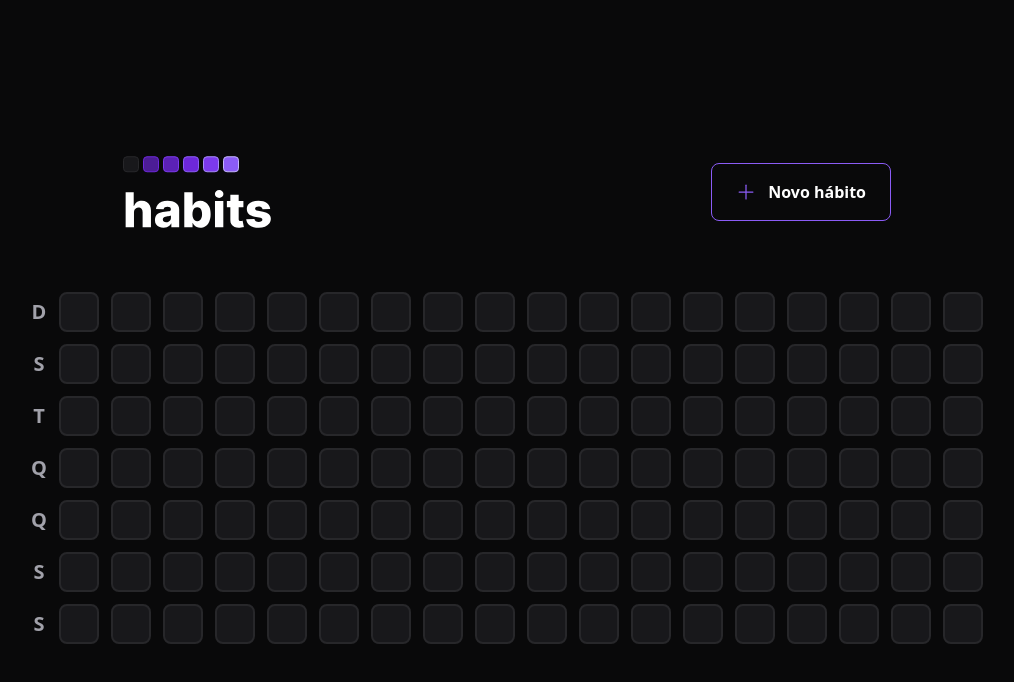
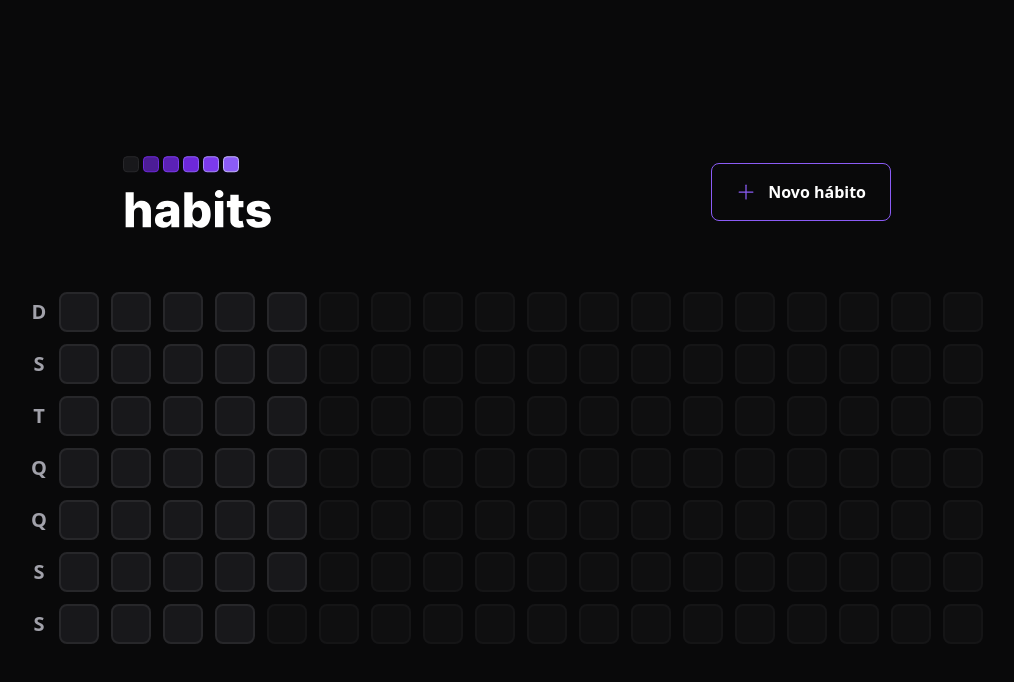
Before and after one commit to tiagoaraujo00/habit-harbor, a React (Vite) app in the folder web/: page / in a window 1280 px wide. Shown: the top 682 px of the page, without its empty margins (133-1147 px from the left). Built offline with nearby package versions, Linux system fonts and the light colour scheme.

Commit message:
fix: map key by index

```diff
--- a/web/src/components/SummaryTable.tsx
+++ b/web/src/components/SummaryTable.tsx
@@ -27,9 +27,9 @@ const SummaryTable = () => {
         {summaryDates.map((date) => (
           <HabitDay key={date.toString()} />
         ))}
-        {amountOfDaysToFill > 0 && Array.from({ length: amountOfDaysToFill }).map(() => {
+        {amountOfDaysToFill > 0 && Array.from({ length: amountOfDaysToFill }).map((_, i) => {
           return (
-            <div className="w-10 h-10 border-2 rounded-lg bg-zinc-900 border-zinc-800"></div>
+            <div key={i} className="w-10 h-10 border-2 rounded-lg cursor-not-allowed bg-zinc-900 border-zinc-800 opacity-40" />
           )
         })}
       </div>
```
